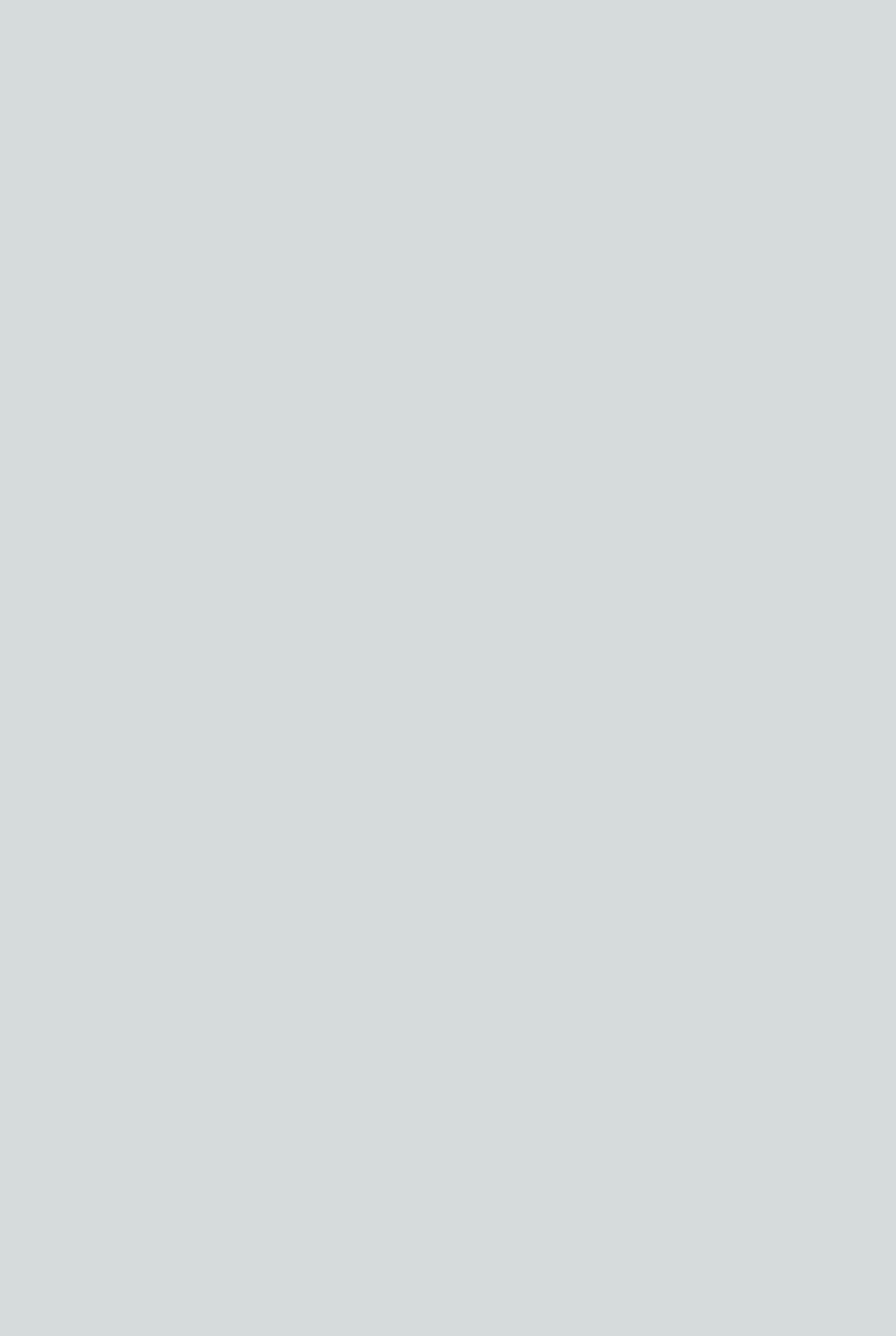
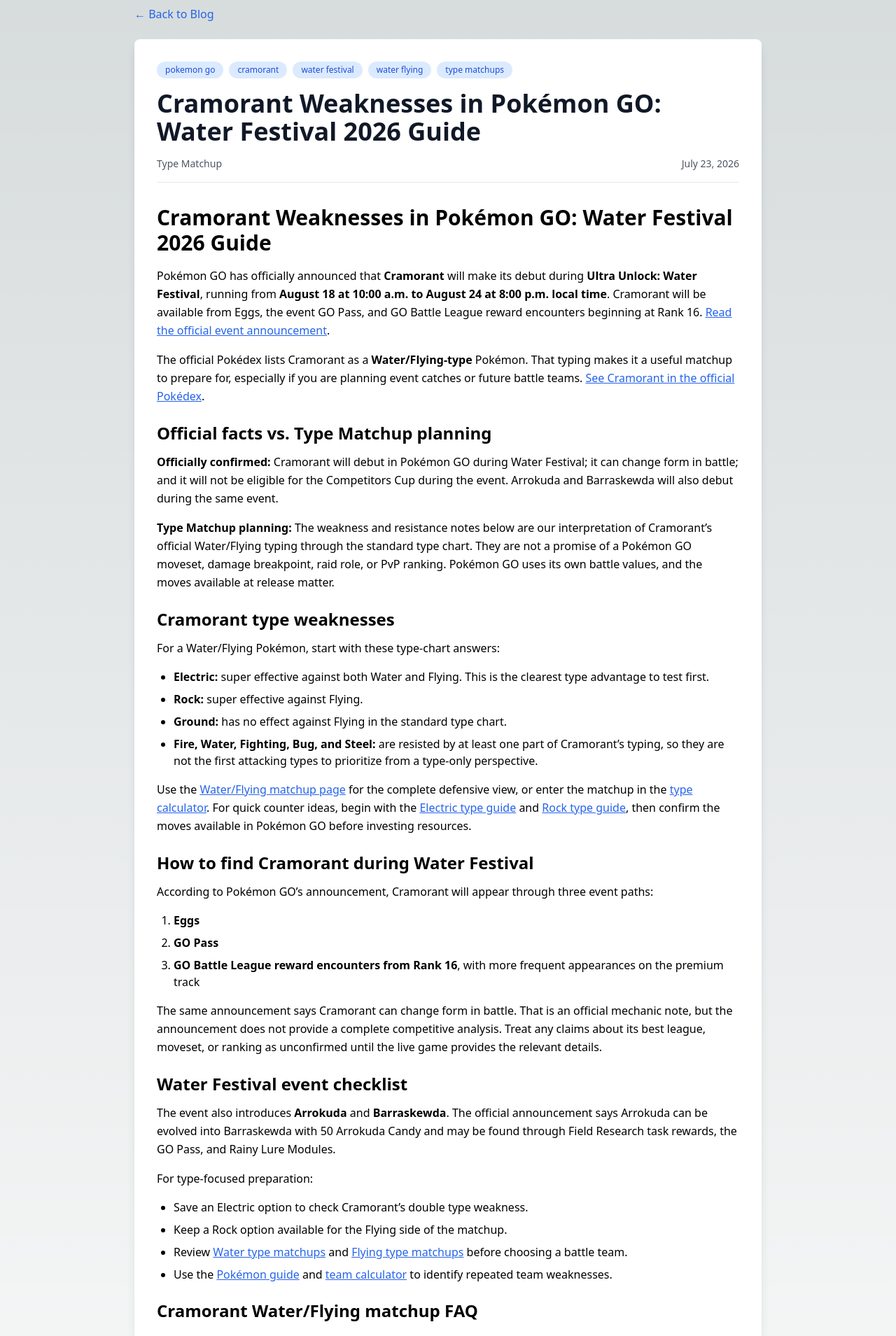
Before and after one commit to lincyang720/type-chart-calculator, a Next.js app: page /blog/cramorant-weakness-pokemon-go-water-festival in a window 1280 px wide. Before the commit this address had no page. Shown: the part 80-1989 px from the top of the page at 70% size. Before the commit the page ends 800 px from the top, so only its background shows below. Built offline with nearby package versions, Linux system fonts and the light colour scheme.

Commit message:
Add Cramorant Water Festival guide

```diff
--- a/app/blog/[slug]/page.tsx
+++ b/app/blog/[slug]/page.tsx
@@ -6,6 +6,7 @@ import matter from 'gray-matter';
 import ReactMarkdown from 'react-markdown';
 import remarkGfm from 'remark-gfm';
 import Link from 'next/link';
+import JsonLd from '@/components/SEO/JsonLd';
 
 export async function generateMetadata({ params }: { params: Promise<{ slug: string }> }): Promise<Metadata> {
   const resolvedParams = await params;
@@ -61,9 +62,24 @@ export default async function BlogPostPage({ params }: { params: Promise<{ slug:
 
   const fileContent = fs.readFileSync(path.join(blogDir, file), 'utf-8');
   const { data, content } = matter(fileContent);
+  const faqSchema = Array.isArray(data.faq) && data.faq.length > 0
+    ? {
+        '@context': 'https://schema.org',
+        '@type': 'FAQPage',
+        mainEntity: data.faq.map((item: { question: string; answer: string }) => ({
+          '@type': 'Question',
+          name: item.question,
+          acceptedAnswer: {
+            '@type': 'Answer',
+            text: item.answer,
+          },
+        })),
+      }
+    : null;
 
   return (
     <div className="container mx-auto px-4 py-8">
+      {faqSchema && <JsonLd data={faqSchema} />}
       <div className="max-w-4xl mx-auto">
         {/* Back to Blog */}
         <Link
--- a/app/page.tsx
+++ b/app/page.tsx
@@ -68,11 +68,11 @@ export default function Home() {
           <div className="flex flex-col sm:flex-row sm:items-center sm:justify-between gap-4">
             <div>
               <p className="text-sm font-bold text-red-700 mb-1">Trending</p>
-              <h2 className="text-xl sm:text-2xl font-bold">Pokemon Champions Type Chart</h2>
-              <p className="text-gray-700 mt-1">Prepare for battles with the complete chart, dual-type rules, and team coverage tools.</p>
+              <h2 className="text-xl sm:text-2xl font-bold">Cramorant Weaknesses: Pokémon GO Water Festival</h2>
+              <p className="text-gray-700 mt-1">Plan around Cramorant’s Water/Flying matchups before its official Pokémon GO debut.</p>
             </div>
-            <Link href="/pokemon-champions-type-chart" className="text-blue-700 font-semibold hover:underline shrink-0">
-              Open the Champions guide →
+            <Link href="/blog/cramorant-weakness-pokemon-go-water-festival" className="text-blue-700 font-semibold hover:underline shrink-0">
+              Read the Cramorant guide →
             </Link>
           </div>
         </section>
--- /dev/null
+++ b/content/blog/cramorant-weakness-pokemon-go-water-festival.md
@@ -0,0 +1,77 @@
+---
+slug: cramorant-weakness-pokemon-go-water-festival
+title: "Cramorant Weaknesses in Pokémon GO: Water Festival 2026 Guide"
+description: "Cramorant arrives in Pokémon GO during Ultra Unlock: Water Festival. Check its official event availability and the Water/Flying type matchups to plan ahead."
+date: "2026-07-23"
+author: "Type Matchup"
+tags: ["pokemon go", "cramorant", "water festival", "water flying", "type matchups"]
+faq:
+  - question: "When does Cramorant arrive in Pokémon GO?"
+    answer: "Pokémon GO’s official Ultra Unlock: Water Festival announcement schedules the event from August 18, 2026, at 10:00 a.m. through August 24, 2026, at 8:00 p.m. local time."
+  - question: "What is Cramorant weak to by type?"
+    answer: "Cramorant is Water/Flying. In the standard type chart, Electric attacks are super effective against both of its types, while Rock attacks are super effective against Flying. Pokémon GO battle damage and available moves can change the practical result."
+  - question: "How can I get Cramorant during Pokémon GO Water Festival?"
+    answer: "The official event announcement says Cramorant will debut in Eggs, the GO Pass, and GO Battle League reward encounters, where it starts appearing at Rank 16."
+---
+
+# Cramorant Weaknesses in Pokémon GO: Water Festival 2026 Guide
+
+Pokémon GO has officially announced that **Cramorant** will make its debut during **Ultra Unlock: Water Festival**, running from **August 18 at 10:00 a.m. to August 24 at 8:00 p.m. local time**. Cramorant will be available from Eggs, the event GO Pass, and GO Battle League reward encounters beginning at Rank 16. [Read the official event announcement](https://pokemongo.com/news/water-festival-2026).
+
+The official Pokédex lists Cramorant as a **Water/Flying-type** Pokémon. That typing makes it a useful matchup to prepare for, especially if you are planning event catches or future battle teams. [See Cramorant in the official Pokédex](https://www.pokemon.com/us/pokedex/cramorant).
+
+## Official facts vs. Type Matchup planning
+
+**Officially confirmed:** Cramorant will debut in Pokémon GO during Water Festival; it can change form in battle; and it will not be eligible for the Competitors Cup during the event. Arrokuda and Barraskewda will also debut during the same event.
+
+**Type Matchup planning:** The weakness and resistance notes below are our interpretation of Cramorant’s official Water/Flying typing through the standard type chart. They are not a promise of a Pokémon GO moveset, damage breakpoint, raid role, or PvP ranking. Pokémon GO uses its own battle values, and the moves available at release matter.
+
+## Cramorant type weaknesses
+
+For a Water/Flying Pokémon, start with these type-chart answers:
+
+- **Electric:** super effective against both Water and Flying. This is the clearest type advantage to test first.
+- **Rock:** super effective against Flying.
+- **Ground:** has no effect against Flying in the standard type chart.
+- **Fire, Water, Fighting, Bug, and Steel:** are resisted by at least one part of Cramorant’s typing, so they are not the first attacking types to prioritize from a type-only perspective.
+
+Use the [Water/Flying matchup page](/types/water-flying) for the complete defensive view, or enter the matchup in the [type calculator](/calculator). For quick counter ideas, begin with the [Electric type guide](/types/electric) and [Rock type guide](/types/rock), then confirm the moves available in Pokémon GO before investing resources.
+
+## How to find Cramorant during Water Festival
+
+According to Pokémon GO’s announcement, Cramorant will appear through three event paths:
+
+1. **Eggs**
+2. **GO Pass**
+3. **GO Battle League reward encounters from Rank 16**, with more frequent appearances on the premium track
+
+The same announcement says Cramorant can change form in battle. That is an official mechanic note, but the announcement does not provide a complete competitive analysis. Treat any claims about its best league, moveset, or ranking as unconfirmed until the live game provides the relevant details.
+
+## Water Festival event checklist
+
+The event also introduces **Arrokuda** and **Barraskewda**. The official announcement says Arrokuda can be evolved into Barraskewda with 50 Arrokuda Candy and may be found through Field Research task rewards, the GO Pass, and Rainy Lure Modules.
+
+For type-focused preparation:
+
+- Save an Electric option to check Cramorant’s double type weakness.
+- Keep a Rock option available for the Flying side of the matchup.
+- Review [Water type matchups](/types/water) and [Flying type matchups](/types/flying) before choosing a battle team.
+- Use the [Pokémon guide](/pokemon) and [team calculator](/pokemon/team-calculator) to identify repeated team weaknesses.
+
+## Cramorant Water/Flying matchup FAQ
+
+### Is Cramorant weak to Electric in Pokémon GO?
+
+Its official Water/Flying typing means Electric is super effective against both types in the standard type chart. Actual Pokémon GO battle outcomes still depend on the moves, stats, format, and the game’s damage system.
+
+### Is Cramorant weak to Rock?
+
+Yes. Rock is super effective against the Flying part of its Water/Flying typing in the standard type chart.
+
+### When is Pokémon GO Water Festival 2026?
+
+Ultra Unlock: Water Festival runs from August 18, 2026, at 10:00 a.m. until August 24, 2026, at 8:00 p.m. local time, according to Pokémon GO’s official announcement.
+
+### What is officially known about Cramorant’s battle mechanics?
+
+Pokémon GO officially says that Cramorant can change form in battle and that it will not be eligible for the Competitors Cup during Water Festival. The announcement does not establish its full moveset or long-term competitive standing.
```
